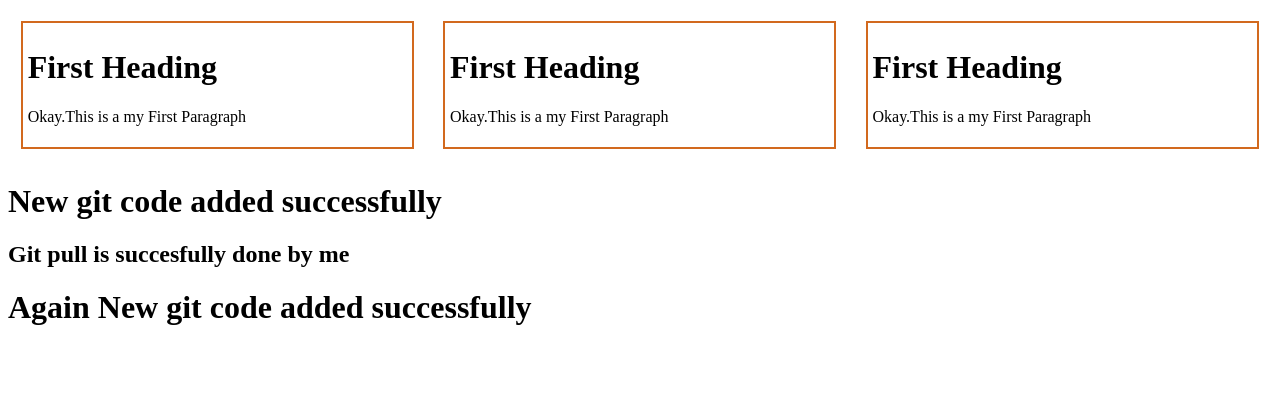
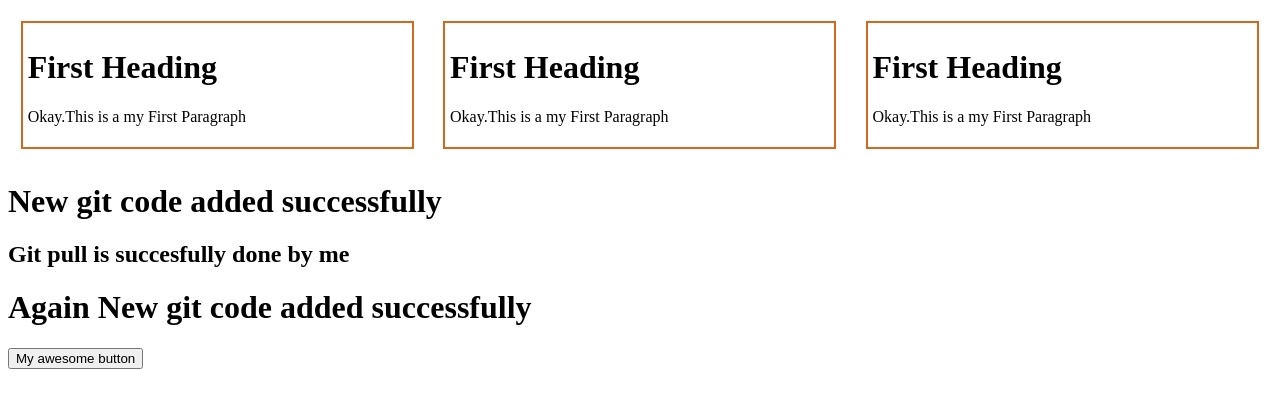
Before and after one commit to hasibimamhridoy/new-practise2022, a plain HTML site: page index.html in a window 1280 px wide. Drawn offline with Linux system fonts and the light colour scheme.

Commit message:
awesome button add

```diff
--- a/index.html
+++ b/index.html
@@ -35,6 +35,8 @@
             <h2> Git pull is succesfully done by me</h2>
 
             <h1>Again New git code added successfully</h1>
+
+            <button>My awesome button</button>
         </div>
 
 
```
